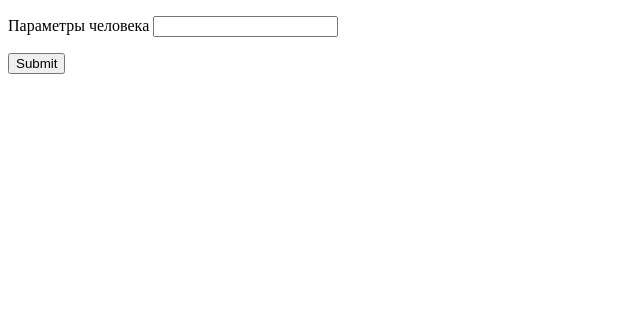
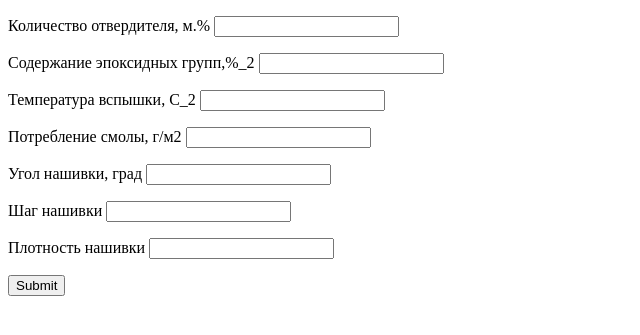
Before and after one commit to aeanikov/VKR, a Flask app: page /r/ in a window 1280 px wide. Shown: the top 335 px of the page, without its empty margins (0-640 px from the left). Run offline with Flask 2, Linux system fonts and the light colour scheme.

Commit message:
Update login.html

```diff
--- a/Crs/templates/login.html
+++ b/Crs/templates/login.html
@@ -12,9 +12,34 @@
 
     <form action="" method="post">
         <p>
-	    <label for="username">Параметры человека</label>
-	    <input type="text" name="username">
+	    <label for="param1">Количество отвердителя, м.%</label>
+	    <input type="text" name="param1">
 	</p>
+	<p>
+	    <label for="param2">Содержание эпоксидных групп,%_2</label>
+	    <input type="text" name="param2">
+	</p>
+	<p>
+	    <label for="param3">Температура вспышки, С_2</label>
+	    <input type="text" name="param3">
+	</p>
+<p>
+	    <label for="param4">Потребление смолы, г/м2</label>
+	    <input type="text" name="param4">
+	</p>
+<p>
+	    <label for="param5">Угол нашивки, град</label>
+	    <input type="text" name="param5">
+	</p>
+<p>
+	    <label for="param6">Шаг нашивки</label>
+	    <input type="text" name="param6">
+	</p>
+<p>
+	    <label for="param7">Плотность нашивки</label>
+	    <input type="text" name="param7">
+	</p>
+
 	<p>
 	    <input type="submit">
 	</p>
```
